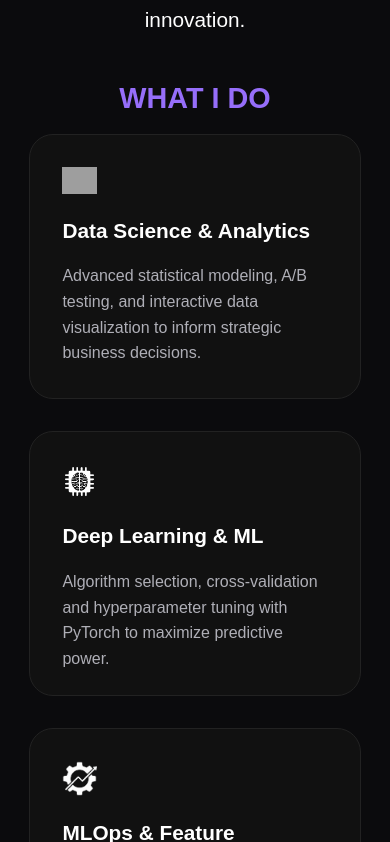
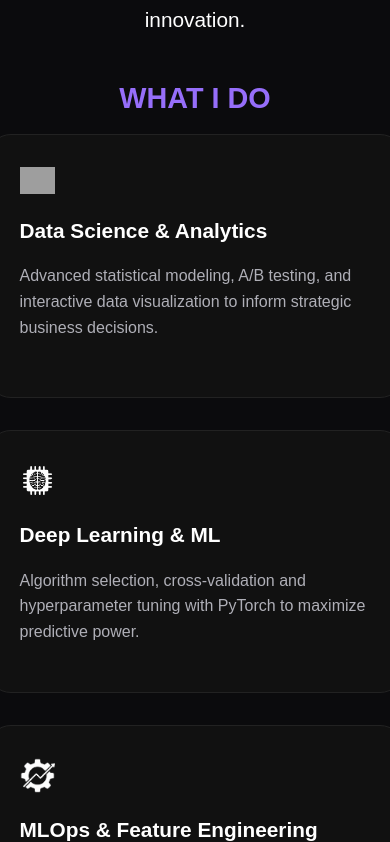
Before and after one commit to DavitEgoian/Portfolio-Website, a React (Create React App) app: page / in a window 390 px wide. Shown: the part 782-1624 px from the top of the page. Built offline with nearby package versions, Linux system fonts and the light colour scheme; grey boxes are pictures that could not be loaded; a web font is replaced by a local one.

Commit message:
Refactor media queries for improved layout and responsiveness on smaller screens

```diff
--- a/src/App.css
+++ b/src/App.css
@@ -373,29 +373,42 @@
 
 @media (max-width: 500px) {
   .cards-container {
-    width: 80%;
+    width: 90%;
   }
   .custom-spotlight-card {
     width: 100%;
-    aspect-ratio: 2 / 1;
+    aspect-ratio: 16/9;
   }
   .cards-container {
     grid-template-columns: 1fr;
-  }
-  .custom-spotlight-card {
-    width: 50%;
   }
 }
 
 @media (max-width: 480px) {
   .section-title {
     margin-top: 2rem;
+    font-size: 1.8rem;
   }
   .section-desc {
-    font-size: 1.6rem;
+    font-size: 1.3rem;
+    line-height: 1.4;
   }
   .tech-logo {
-    width: 45px;
+    width: 50px;
+  }
+  .timeline ul li {
+    padding-left: 30px;
+  }
+  .timeline:before {
+    left: 10px;
+  }
+  .timeline ul li:nth-child(odd):before,
+  .timeline ul li:nth-child(even):before {
+    left: 6px;
+  }
+  .timeline ul li:nth-child(odd) .left_content,
+  .timeline ul li:nth-child(even) .left_content {
+    left: 30px;
   }
 }
 
@@ -433,16 +446,12 @@
   }
 
   .custom-spotlight-card {
-    width: 85%;
-    aspect-ratio: 4/3;
+    width: 100%;
+    aspect-ratio: 16/9;
   }
 
   .timeline ul li {
-    width: 100%;
-    float: none;
-    text-align: center;
-    padding: 100px;
-    margin-bottom: 100px;
+    margin-bottom: 50px;
   }
 
   .timeline ul li .right_content,
```
